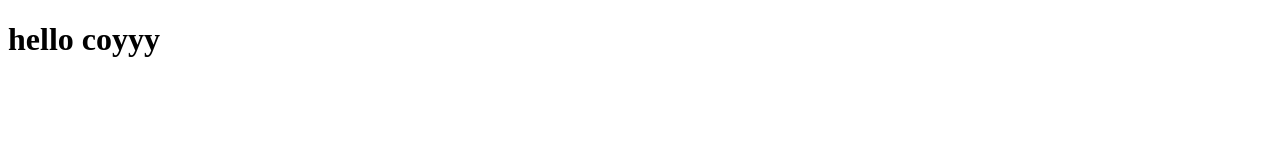
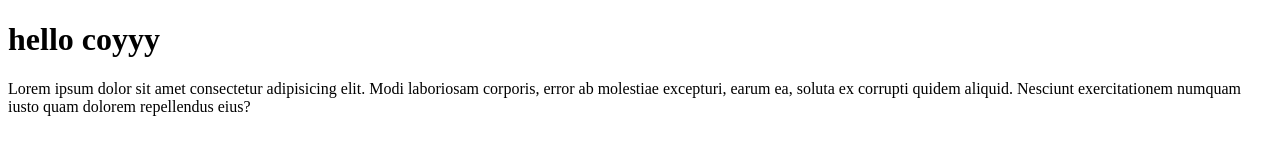
Before and after one commit to Bmaprzl/bim-git-test, a plain HTML site: page index.html in a window 1280 px wide. Drawn offline with Linux system fonts and the light colour scheme.

Commit message:
menambahkan paragraf

```diff
--- a/index.html
+++ b/index.html
@@ -7,5 +7,6 @@
 </head>
 <body>
     <h1>hello coyyy</h1>
+    <p>Lorem ipsum dolor sit amet consectetur adipisicing elit. Modi laboriosam corporis, error ab molestiae excepturi, earum ea, soluta ex corrupti quidem aliquid. Nesciunt exercitationem numquam iusto quam dolorem repellendus eius?</p>
 </body>
 </html>
```
